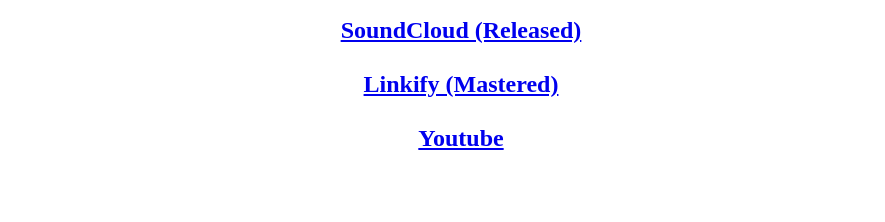
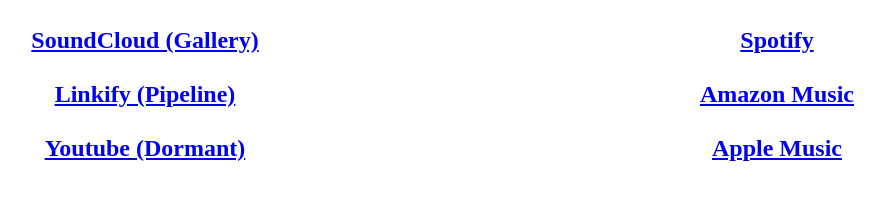
Before and after one commit to plbailey79/symmetricdifference, a plain HTML site: page index.html in a window 1280 px wide. Shown: the part 386-608 px from the top of the page, without its empty margins (179-1064 px from the left). Drawn offline with Linux system fonts and the light colour scheme.

Commit message:
Update index.html

```diff
--- a/index.html
+++ b/index.html
@@ -4,6 +4,30 @@
 <meta name="viewport" content="width=device-width, initial-scale=1.0">
 <title>Symmetric Difference</title>
 </head>
+
+<!-- Added to get two columns 08/24/2021-->
+<meta name="viewport" content="width=device-width, initial-scale=1">
+<style>
+* {
+  box-sizing: border-box;
+}
+
+/* Create two equal columns that floats next to each other */
+.column {
+  float: left;
+  width: 50%;
+  padding: 10px;
+  <!-- height: 300px; /* Should be removed. Only for demonstration */ -->
+}
+
+/* Clear floats after the columns */
+.row:after {
+  content: "";
+  display: table;
+  clear: both;
+}
+</style>
+<!-- End of Added to get two columns 08/24/2021-->
 
 <body>
 <center>
@@ -19,13 +43,34 @@ Creations
 <img src="./imag/SymmetricFractal_20251124.jpg" alt="Banner" height="300">
 </center>
 
+<!-- Added to get two columns 08/24/2021 -->
+<div class="row">
+<div class="column"> <!-- style="background-color:#aaa;">-->
+
+<!-- Left Column -->
+
 <center>
 <h2>
-<a href="https://soundcloud.com/symmetricdifference">SoundCloud (Released)<br><br>
-<a href="https://em.fm/SymmetricDifference">Linkify (Mastered)</a><br><br>
-<a href="https://www.youtube.com/@symmetricdifference">Youtube</a><br><br>
+<a href="https://soundcloud.com/symmetricdifference">SoundCloud (Gallery)<br><br>
+<a href="https://em.fm/SymmetricDifference">Linkify (Pipeline)</a><br><br>
+<a href="https://www.youtube.com/@symmetricdifference">Youtube (Dormant)</a><br><br>
 </h2>
 </center>
 
+</div>
+<div class="column"> <!-- style="background-color:#aaa;">-->
+
+<!-- Right Column -->
+
+<center>
+<h2>
+<a href="https://open.spotify.com/artist/6L93dUVksFLDhb0iDJryO3">Spotify<br><br>
+<a href="https://music.amazon.in/artists/B0G8DSDDM7/symmetric-difference">Amazon Music</a><br><br>
+<a href="https://music.apple.com/us/artist/symmetric-difference/1861070268">Apple Music</a><br><br>
+</h2>
+</center>
+
+</div>
+
 </body>
 </html>
```
